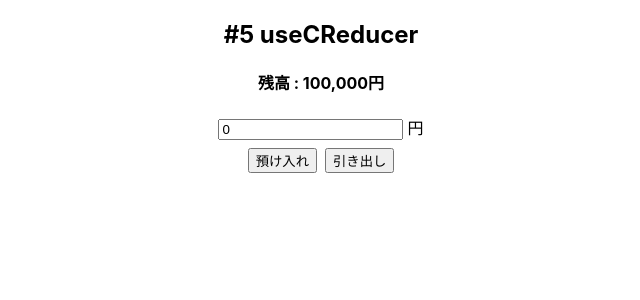
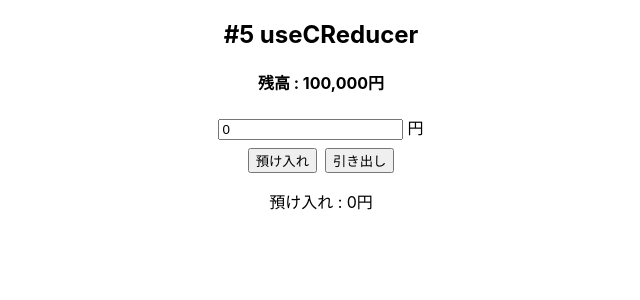
Before and after one commit to Hayate08A/youtube_primaryReactHoocks, a React (Create React App) app: page / in a window 1280 px wide. Both pictures are taken after a click on the button "預け入れ". Shown: the top 300 px of the page, without its empty margins (319-959 px from the left). Built offline with nearby package versions, Linux system fonts and the light colour scheme.

Commit message:
[WIP] 第5回：useReducerの理解 / 28:00 { 預け入れ/引き出し履歴

```diff
--- a/src/pages/bank/Bank.tsx
+++ b/src/pages/bank/Bank.tsx
@@ -3,6 +3,7 @@ import styles from "./Bank.module.scss";
 
 type TState = {
   savings: number;
+  histories: { operation: string; amount: number }[];
 };
 
 type TAction =
@@ -11,14 +12,29 @@ type TAction =
 
 const initialState = {
   savings: 100000,
+  histories: [],
 };
 
 const reducer = (state: TState, action: TAction) => {
   switch (action.type) {
     case "DEPOSIT":
-      return { ...state, savings: state.savings + action.payload };
+      return {
+        ...state,
+        savings: state.savings + action.payload,
+        histories: [
+          ...state.histories,
+          { operation: "預け入れ", amount: action.payload },
+        ],
+      };
     case "WITHDRAW":
-      return { ...state, savings: state.savings - action.payload };
+      return {
+        ...state,
+        savings: state.savings - action.payload,
+        histories: [
+          ...state.histories,
+          { operation: "引き出し", amount: action.payload },
+        ],
+      };
     default:
       return state;
   }
@@ -52,6 +68,15 @@ const Bank: React.VFC = () => {
           <button onClick={() => onWithDraw(amount)}>引き出し</button>
         </div>
       </div>
+      <div className={styles.history}>
+        {state.histories.map((history, i) => {
+          return (
+            <p key={`bank_history_${i}`}>
+              {history.operation} : {history.amount.toLocaleString()}円
+            </p>
+          );
+        })}
+      </div>
     </div>
   );
 };
```
